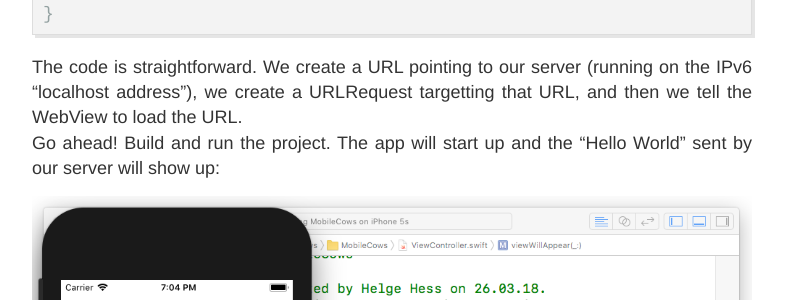
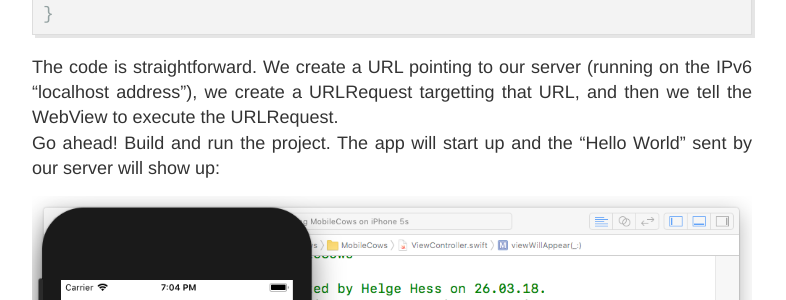
Before and after one commit to AlwaysRightInstitute/alwaysrightinstitute.github.io, a Jekyll site: the page built from _posts/2018-03-26-nio-on-the-client.md, in a window 1280 px wide and 900 px high, scrolled down 7348 px. Shown: the part 203-503 px from the top of the window, without its empty margins (248-1034 px from the left). Built offline with Jekyll 4.4.1, drawn with Linux system fonts in a browser that asks for light colours; comment, search, counter and statistics services are not loaded.

Commit message:
Less URL URL URL

```diff
--- a/_posts/2018-03-26-nio-on-the-client.md
+++ b/_posts/2018-03-26-nio-on-the-client.md
@@ -247,8 +247,8 @@ The code is straightforward.
 We create a URL pointing to our server
 (running on the IPv6 "localhost address"),
 we create a URLRequest targetting that URL,
-and then we tell the WebView to load the
-URL.<br>
+and then we tell the WebView to execute the
+URLRequest.<br>
 Go ahead! Build and run the project. The app will start up and the
 "Hello World" sent by our server will show up:
 
```
